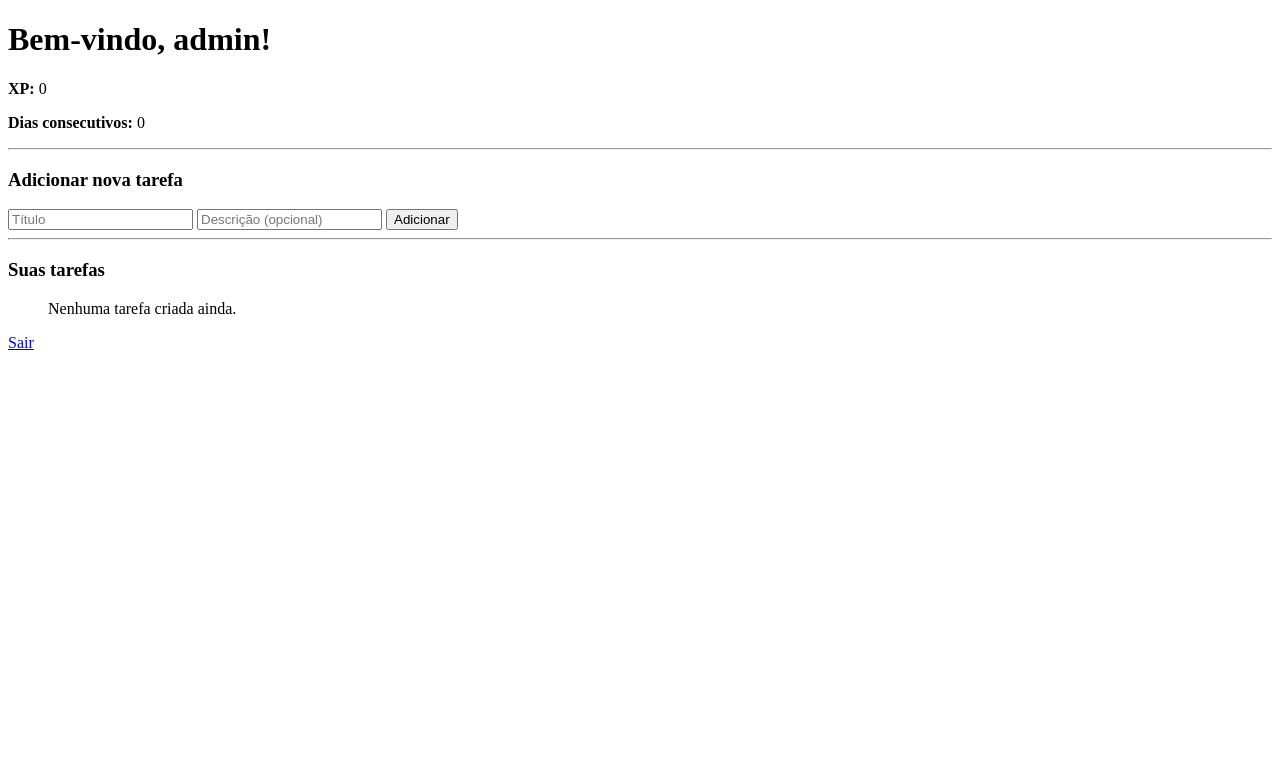
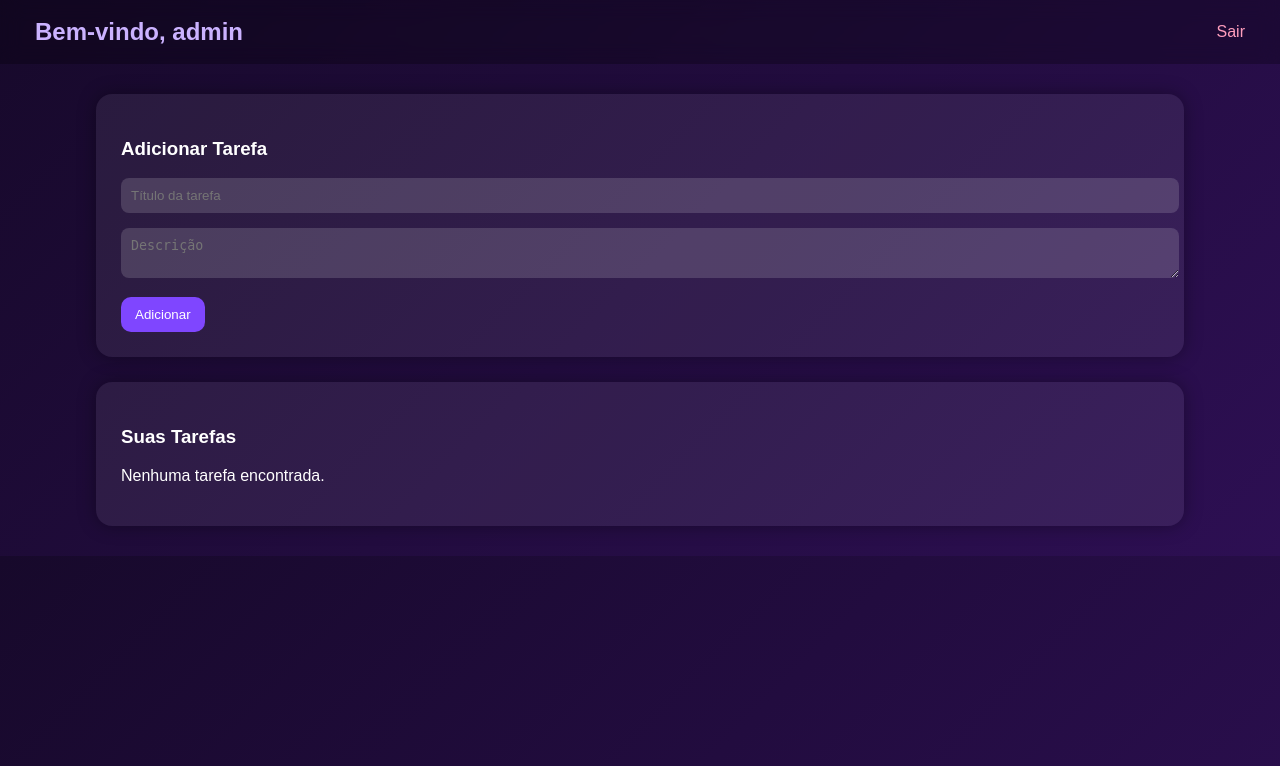
Before and after one commit to VitXy/TrabalhoPI_Arthur_Vitor, a Django app: page /home/ in a window 1280 px wide. Shown: the top 766 px of the page. Run offline with Django 5.2, Linux system fonts and the light colour scheme; a user stored in the database is signed in; data comes from the database, SQL or seed files in the repository; both versions use the stored data as it was after the commit.

Commit message:
Front1.0

```diff
--- a/piapprojeto/templates/home.html
+++ b/piapprojeto/templates/home.html
@@ -1,54 +1,131 @@
 <!DOCTYPE html>
-<html lang="pt-br">
+<html lang="pt-BR">
 <head>
     <meta charset="UTF-8">
-    <title>Anti-Procrastinator - Tarefas</title>
+    <meta name="viewport" content="width=device-width, initial-scale=1.0">
+    <title>Sistema — Home</title>
+
+    <style>
+        body {
+            margin: 0;
+            padding: 0;
+            background: linear-gradient(135deg, #17092b, #2d0f53);
+            font-family: "Poppins", sans-serif;
+            color: white;
+        }
+
+        header {
+            padding: 18px 35px;
+            background: rgba(0,0,0,0.25);
+            backdrop-filter: blur(10px);
+            display: flex;
+            justify-content: space-between;
+            align-items: center;
+        }
+
+        header h2 {
+            margin: 0;
+            color: #cbb2ff;
+        }
+
+        .logout {
+            color: #ff9ebd;
+            text-decoration: none;
+            font-weight: 500;
+        }
+
+        .container {
+            width: 85%;
+            max-width: 1200px;
+            margin: 30px auto;
+        }
+
+        .card {
+            background: rgba(255,255,255,0.07);
+            padding: 25px;
+            border-radius: 16px;
+            box-shadow: 0 0 18px rgba(0,0,0,0.35);
+            margin-bottom: 25px;
+        }
+
+        .task {
+            background: rgba(255,255,255,0.1);
+            padding: 15px;
+            border-radius: 12px;
+            margin-bottom: 12px;
+        }
+
+        button {
+            background: #7f46ff;
+            border: none;
+            padding: 10px 14px;
+            border-radius: 10px;
+            color: white;
+            cursor: pointer;
+            transition: 0.2s;
+        }
+
+        button:hover {
+            background: #a270ff;
+        }
+
+        input, textarea {
+            width: 100%;
+            border: none;
+            outline: none;
+            padding: 10px;
+            border-radius: 8px;
+            background: rgba(255,255,255,0.15);
+            margin-bottom: 15px;
+            color: white;
+        }
+    </style>
 </head>
+
 <body>
-    <h1>Bem-vindo, {{ user.username }}!</h1>
 
-    <p><strong>XP:</strong> {{ perfil.xp }}</p>
-    <p><strong>Dias consecutivos:</strong> {{ perfil.dias_consecutivos }}</p>
+<header>
+    <h2>Bem-vindo, {{ request.user.username }}</h2>
+    <a href="/logout/" class="logout">Sair</a>
+</header>
 
-    <hr>
+<div class="container">
 
-    <h3>Adicionar nova tarefa</h3>
-    <form method="POST">
-        {% csrf_token %}
-        <input type="text" name="titulo" placeholder="Título" required>
-        <input type="text" name="descricao" placeholder="Descrição (opcional)">
-        <button type="submit" name="add">Adicionar</button>
-    </form>
+    <div class="card">
+        <h3>Adicionar Tarefa</h3>
 
-    <hr>
+        <form method="POST">
+            {% csrf_token %}
 
-    <h3>Suas tarefas</h3>
-    <ul>
+            <input type="text" name="titulo" placeholder="Título da tarefa" required>
+            <textarea name="descricao" placeholder="Descrição"></textarea>
+
+            <button type="submit" name="add">Adicionar</button>
+        </form>
+    </div>
+
+    <div class="card">
+        <h3>Suas Tarefas</h3>
+
         {% for tarefa in tarefas %}
-            <li>
-                {% if tarefa.concluida %}
-                    ✔ <del>{{ tarefa.titulo }}</del>
-                {% else %}
-                    {{ tarefa.titulo }}
-                    <form method="POST" style="display:inline;">
-                        {% csrf_token %}
-                        <input type="hidden" name="tarefa_id" value="{{ tarefa.id }}">
-                        <button type="submit" name="done">Concluir</button>
-                    </form>
-                {% endif %}
+            <div class="task">
+                <strong>{{ tarefa.titulo }}</strong><br>
+                <small>{{ tarefa.descricao }}</small>
 
-                <form method="POST" style="display:inline;">
+                <form method="POST" style="margin-top:10px;">
                     {% csrf_token %}
                     <input type="hidden" name="tarefa_id" value="{{ tarefa.id }}">
-                    <button type="submit" name="delete">Excluir</button>
+
+                    <button name="done">Concluir</button>
+                    <button name="delete" style="background:#ff5680;">Excluir</button>
                 </form>
-            </li>
+            </div>
         {% empty %}
-            <p>Nenhuma tarefa criada ainda.</p>
+            <p>Nenhuma tarefa encontrada.</p>
         {% endfor %}
-    </ul>
+    </div>
 
-   <a href="{% url 'logout' %}" class="logout-btn">Sair</a>
+</div>
 
 </body>
 </html>
--- a/piapprojeto/views.py
+++ b/piapprojeto/views.py
@@ -38,9 +38,10 @@ def register_view(request):
 
         user = User.objects.create_user(username=username, email=email, password=password1)
         user.save()
-        return redirect('login')
 
-    return render(request, "register.html")
+        return redirect('login')   # <----- ESTA LINHA FUNCIONA
+    else:
+        return render(request, 'register.html')
 
 
 @login_required
```
Also changed, not shown: piapprojeto/templates/login.html (+96 -12 lines), piapprojeto/templates/register.html (+98 -16 lines), db.sqlite3.
